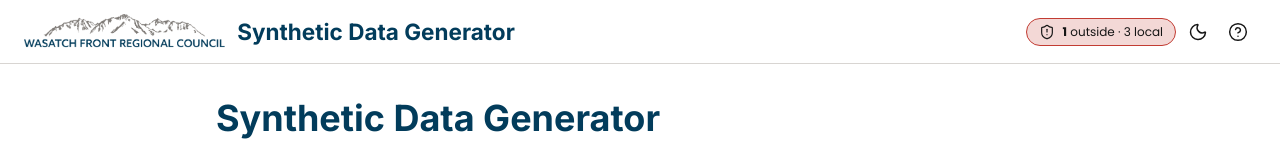
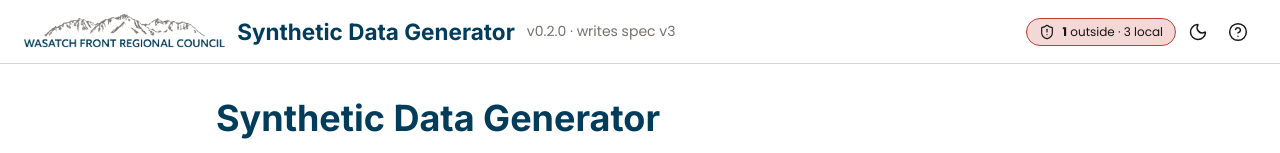
Before and after one commit to WFRCAnalytics/APP-synthetic-data-generator, a React (Vite) app: page / in a window 1280 px wide. Shown: the top 153 px of the page. Built offline with nearby package versions, Linux system fonts and the light colour scheme.

Commit message:
feat: version 0.2.0, version constants, version shown in the header and help guide (T001, T002, T016, T017)
Co-Authored-By: Claude Sonnet 5.5 <noreply@anthropic.com>

```diff
--- a/package.json
+++ b/package.json
@@ -1,7 +1,7 @@
 {
   "name": "synthetic-data-generator",
   "private": true,
-  "version": "0.1.0",
+  "version": "0.2.0",
   "description": "Client-side synthetic data generator for AI coding agents (WFRC)",
   "license": "MIT",
   "type": "module",
@@ -21,6 +21,9 @@
     "test:watch": "vitest",
     "test:e2e": "playwright test",
     "test:e2e:browsers": "node scripts/e2e-browsers.mjs",
+    "release": "npm run build && node scripts/build-release.mjs",
+    "verify:release": "node scripts/verify-release.mjs",
+    "test:e2e:offline": "playwright test offline-zip offline-guard",
     "fixtures": "node scripts/make-fixtures.mjs",
     "verify:roundtrip": "node scripts/verify-roundtrip.mjs",
     "build:spike": "node scripts/copy-duckdb.mjs && node scripts/fetch-extensions.mjs && vite build --mode spike"
--- /dev/null
+++ b/src/app-globals.d.ts
@@ -0,0 +1,4 @@
+// Constants the build injects (vite.config.ts `define`).
+
+/** The app version, from package.json. */
+declare const __APP_VERSION__: string;
--- a/src/app/AppHeader.tsx
+++ b/src/app/AppHeader.tsx
@@ -13,6 +13,7 @@ import logoStackedWhite from "../assets/logo/stacked/WFRC_logo_stacked_white_tra
 import { useMediaQuery } from "../theme/useMediaQuery";
 import { useTheme } from "../theme/useTheme";
 import { ThemeToggle } from "./ThemeToggle";
+import { versionLabel } from "./version";
 
 export interface AppHeaderProps {
   /** Shows the help button when provided (the help guide arrives in a later task). */
@@ -44,6 +45,9 @@ export function AppHeader({ onOpenHelp, children }: AppHeaderProps) {
       <div className="app-header-brand">
         <img src={logoSrc} alt="WFRC" className="app-header-logo" />
         <span className="app-header-title">Synthetic Data Generator</span>
+        <span className="app-header-version" data-testid="app-version">
+          {versionLabel()}
+        </span>
       </div>
       <div className="app-header-actions">
         {children}
--- a/src/app/HelpGuideModal.tsx
+++ b/src/app/HelpGuideModal.tsx
@@ -3,6 +3,7 @@
 // what the fake table can and cannot be trusted for. Plain text only; no links leave the site.
 
 import { Modal } from "../components/Modal";
+import { versionLabel } from "./version";
 
 export interface HelpGuideModalProps {
   open: boolean;
@@ -14,6 +15,7 @@ export function HelpGuideModal({ open, onClose }: HelpGuideModalProps) {
     <Modal open={open} onClose={onClose} ariaLabelledBy="help-title" size="lg">
       <div className="help-guide">
         <h2 id="help-title">Help &amp; guide</h2>
+        <p className="field-hint">{versionLabel()}</p>
 
         <h3>How it works</h3>
         <ol>
--- /dev/null
+++ b/src/app/version.ts
@@ -0,0 +1,13 @@
+// The version of the app and of the spec file it writes. A release, its zip, its README and this page
+// all carry the same pair (specs/004), so a saved spec can be matched to the release that wrote it.
+
+import { SPEC_VERSION } from "../lib/spec/types";
+
+export const APP_VERSION: string = __APP_VERSION__;
+
+export { SPEC_VERSION };
+
+/** For example `v0.2.0 · writes spec v3`. */
+export function versionLabel(app: string = APP_VERSION, spec: number = SPEC_VERSION): string {
+  return `v${app} · writes spec v${spec}`;
+}
--- a/src/styles/app.css
+++ b/src/styles/app.css
@@ -524,6 +524,18 @@ table.data-table tbody tr:last-child td {
   text-overflow: ellipsis;
 }
 
+.app-header-version {
+  font-size: var(--text-sm);
+  color: var(--color-wfrc-gray);
+  white-space: nowrap;
+}
+
+@media (max-width: 640px) {
+  .app-header-version {
+    display: none;
+  }
+}
+
 .app-header-actions {
   display: flex;
   align-items: center;
--- a/vite.config.ts
+++ b/vite.config.ts
@@ -1,6 +1,10 @@
 import { defineConfig, type Plugin } from "vite";
 import react from "@vitejs/plugin-react";
+import { readFileSync } from "node:fs";
 import { DEV_CSP, STRICT_CSP } from "./vite.csp";
+
+// The app version shown in the page and used to name a release comes from package.json alone.
+const APP_VERSION = (JSON.parse(readFileSync(new URL("./package.json", import.meta.url), "utf8")) as { version: string }).version;
 
 // Static site on GitHub Pages: `base` must match the repository name so built asset URLs resolve
 // under the project-pages subpath. Pages deploys from a GitHub Actions workflow (a later feature),
@@ -24,6 +28,7 @@ function cspMeta(): Plugin {
 // `vite build --mode spike` also builds spike.html (prototype pages used by tests/e2e/spikes).
 export default defineConfig(({ mode }) => ({
   base: BASE,
+  define: { __APP_VERSION__: JSON.stringify(APP_VERSION) },
   plugins: [react(), cspMeta()],
   worker: { format: "es" },
   build: {
```
Also changed, not shown: specs/004-offline-zip-release/tasks.md (+4 -4 lines), 2 other files (tests, documents, lock files or other folders).
